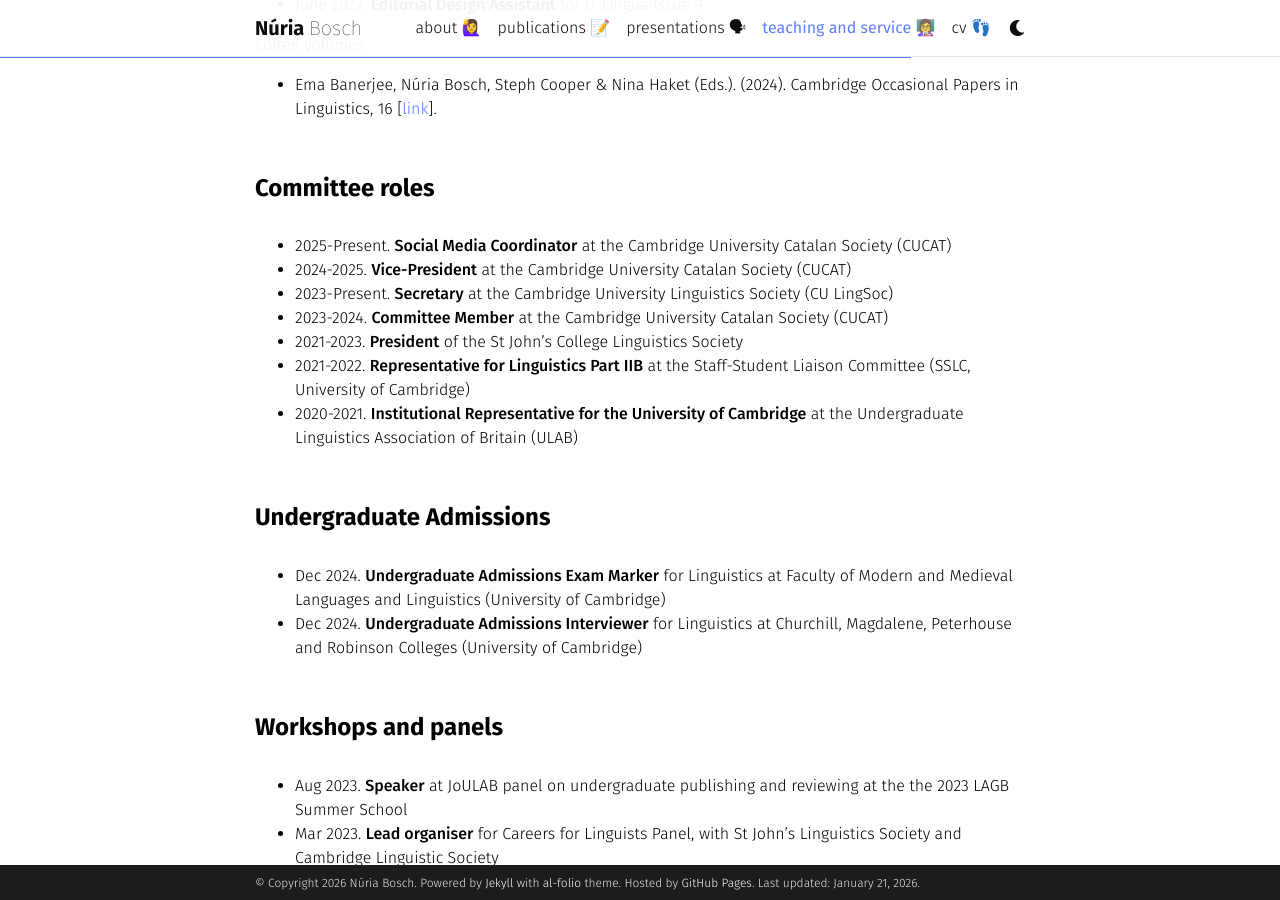
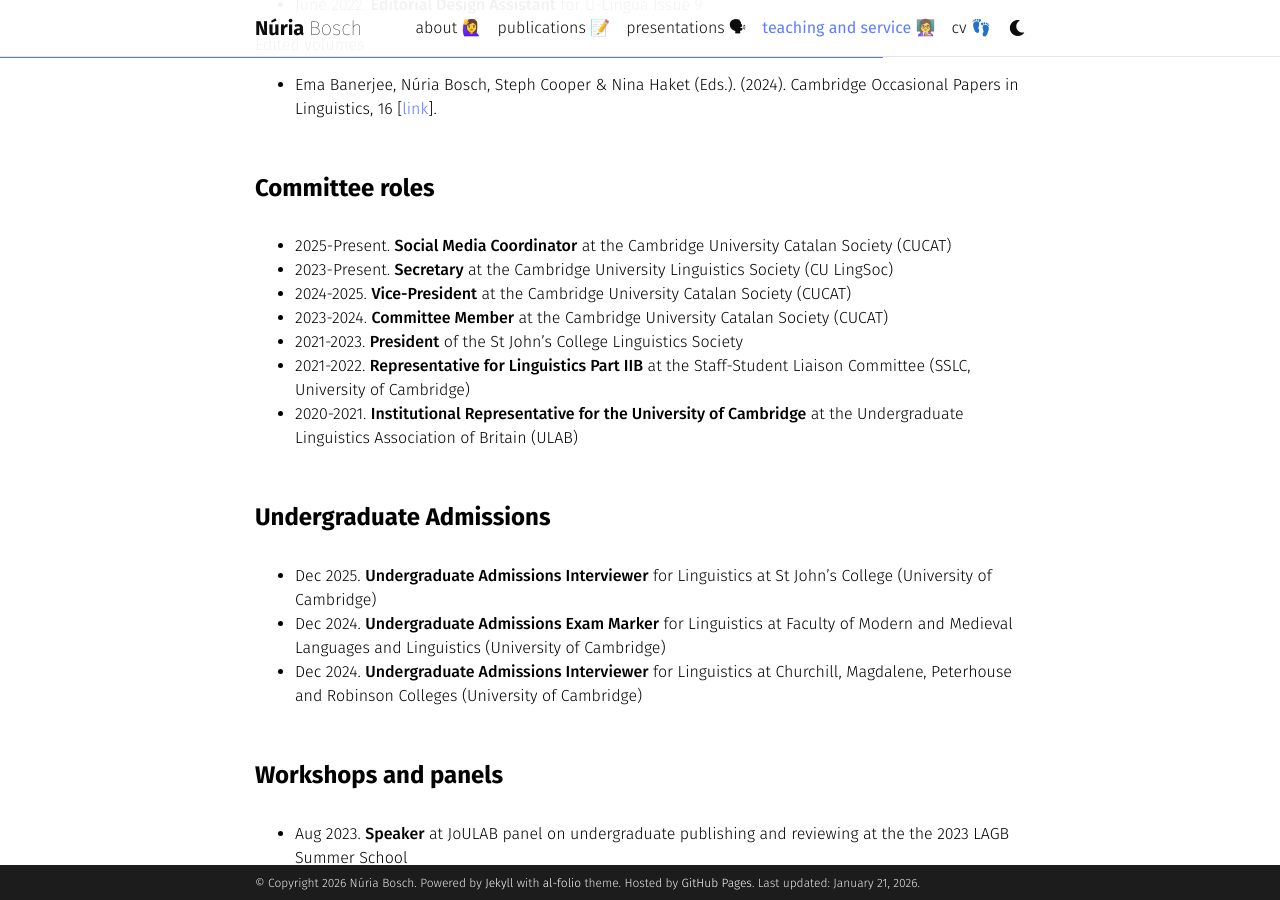
Before and after one commit to nuria-bosch/nuria-bosch.github.io, a Jekyll site: the page built from _pages/teaching_and_service.md, in a window 1280 px wide and 900 px high, scrolled down 1109 px. Built offline with Jekyll 4.4.1, drawn with Linux system fonts in a browser that asks for light colours; some web fonts are replaced; comment, search, counter and statistics services are not loaded; a style sheet for code colours, icons or effects is not loaded.

Commit message:
Update teaching_and_service.md

```diff
--- a/_pages/teaching_and_service.md
+++ b/_pages/teaching_and_service.md
@@ -45,8 +45,8 @@ _Edited volumes_
 <h4 style="margin-top: 3.3rem; margin-bottom: 2rem; font-weight: bold;">Committee roles</h4>
 
 - 2025-Present. **Social Media Coordinator** at the Cambridge University Catalan Society (CUCAT)
+- 2023-Present. **Secretary** at the Cambridge University Linguistics Society (CU LingSoc)
 - 2024-2025. **Vice-President** at the Cambridge University Catalan Society (CUCAT)
-- 2023-Present. **Secretary** at the Cambridge University Linguistics Society (CU LingSoc)
 - 2023-2024. **Committee Member** at the Cambridge University Catalan Society (CUCAT)
 - 2021-2023. **President** of the St John's College Linguistics Society
 - 2021-2022. **Representative for Linguistics Part IIB** at the Staff-Student Liaison Committee (SSLC, University of Cambridge)
@@ -54,6 +54,7 @@ _Edited volumes_
 
 <h4 style="margin-top: 3.3rem; margin-bottom: 2rem; font-weight: bold;">Undergraduate Admissions</h4>
 
+- Dec 2025. **Undergraduate Admissions Interviewer** for Linguistics at St John's College (University of Cambridge)
 - Dec 2024. **Undergraduate Admissions Exam Marker** for Linguistics at Faculty of Modern and Medieval Languages and Linguistics (University of Cambridge)
 - Dec 2024. **Undergraduate Admissions Interviewer** for Linguistics at Churchill, Magdalene, Peterhouse and Robinson Colleges (University of Cambridge)
 
```
